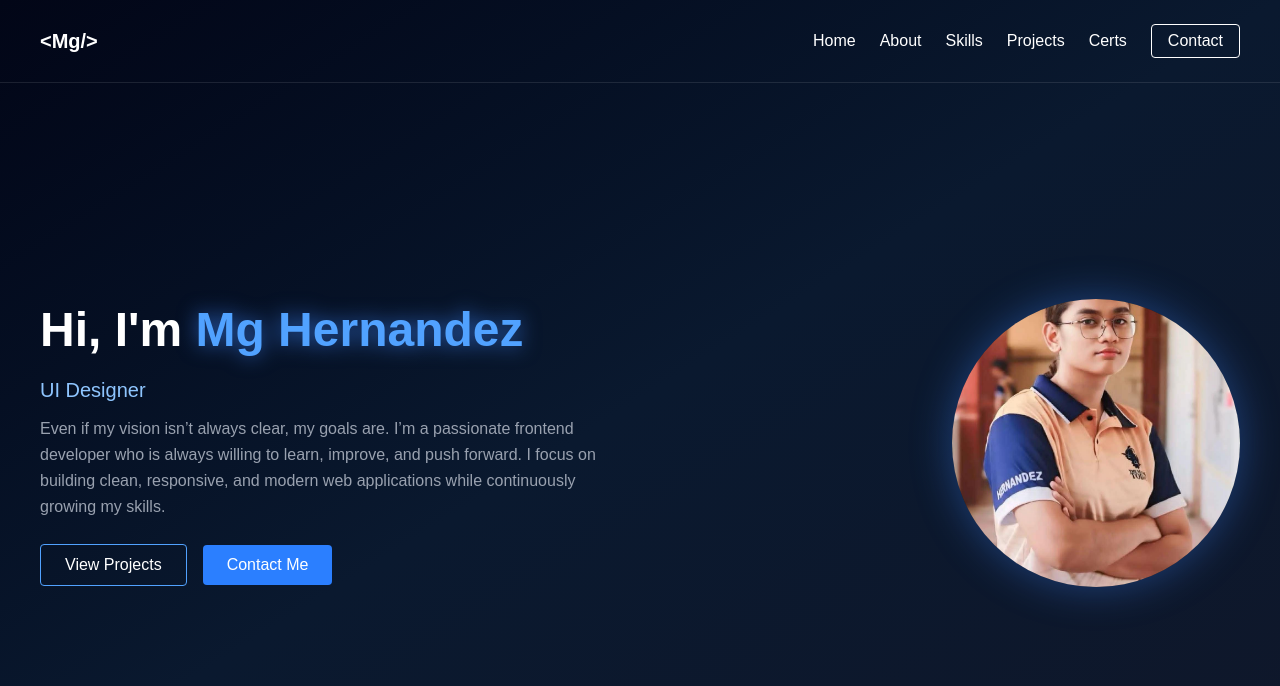
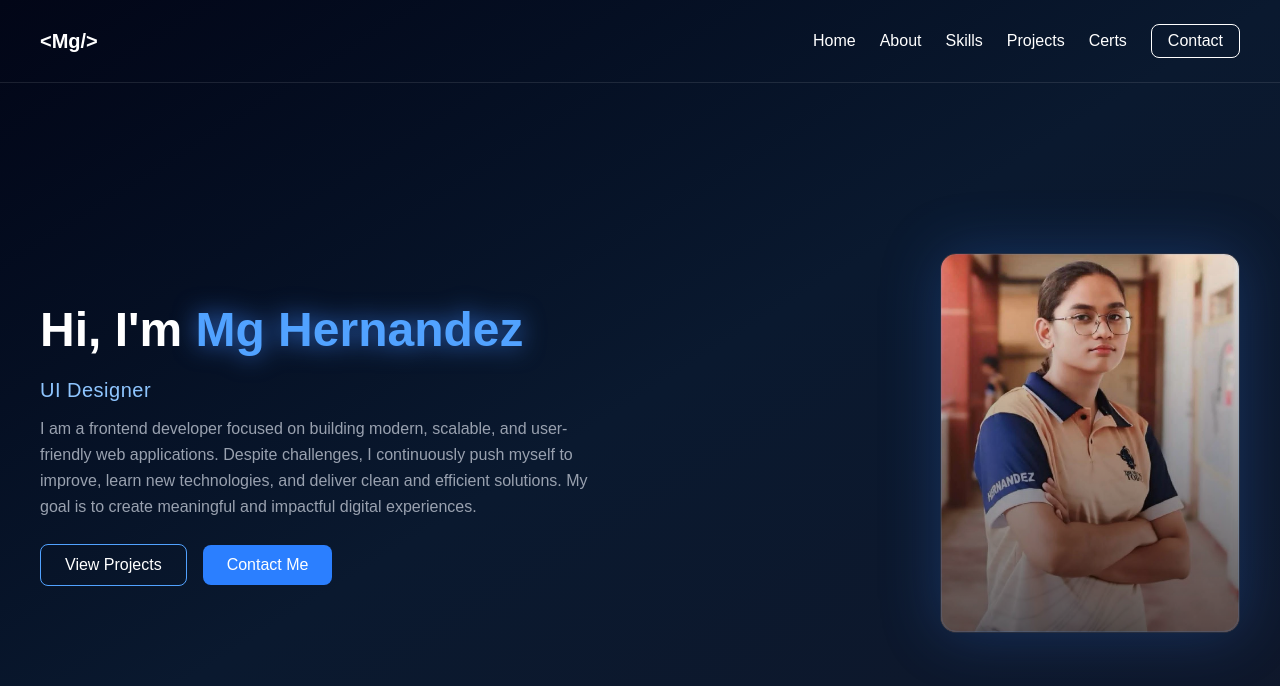
Before and after one commit to mghernandez690-del/portfolio, a Next.js app: page / in a window 1280 px wide. Shown: the top 686 px of the page. Built offline with nearby package versions, Linux system fonts and the light colour scheme.

Commit message:
final professional UI

```diff
--- a/app/page.tsx
+++ b/app/page.tsx
@@ -10,7 +10,7 @@ export default function Home() {
   const roles = ["Frontend Developer", "UI Designer", "React Developer"];
   const [index, setIndex] = useState(0);
 
-  // AUTO CHANGE ROLE
+  // CHANGE ROLE
   useEffect(() => {
     const interval = setInterval(() => {
       setIndex((prev) => (prev + 1) % roles.length);
@@ -47,11 +47,11 @@ export default function Home() {
           <button onClick={() => setActive("skills")}>Skills</button>
           <button onClick={() => setActive("projects")}>Projects</button>
           <button onClick={() => setActive("certs")}>Certs</button>
-          <button className="border px-4 py-1 rounded">Contact</button>
+          <button className="border px-4 py-1 rounded-lg">Contact</button>
         </div>
       </nav>
 
-      {/* MAIN CONTENT */}
+      {/* CONTENT */}
       <div className="h-[calc(100vh-80px)] flex items-center justify-center px-10">
 
         <AnimatePresence mode="wait">
@@ -67,52 +67,66 @@ export default function Home() {
               className="w-full flex flex-col md:flex-row items-center justify-between"
             >
 
-              {/* TEXT */}
+              {/* LEFT */}
               <div className="max-w-xl">
 
                 <h1 className="text-5xl font-bold mb-4 leading-tight">
                   Hi, I'm{" "}
-                  <span className="text-blue-400 drop-shadow-[0_0_10px_rgba(59,130,246,0.7)]">
+                  <span className="text-blue-400 drop-shadow-[0_0_12px_rgba(59,130,246,0.8)]">
                     Mg Hernandez
                   </span>
                 </h1>
 
-                <h2 className="text-xl text-blue-300 h-6 mb-4">
+                <h2 className="text-xl text-blue-300 h-6 mb-4 tracking-wide">
                   {text}
                 </h2>
 
                 <p className="text-gray-400 mb-6 leading-relaxed">
-                  Even if my vision isn’t always clear, my goals are. I’m a passionate frontend developer
-                  who is always willing to learn, improve, and push forward. I focus on building clean,
-                  responsive, and modern web applications while continuously growing my skills.
+                  I am a frontend developer focused on building modern, scalable, and user-friendly web applications.
+                  Despite challenges, I continuously push myself to improve, learn new technologies, and deliver
+                  clean and efficient solutions. My goal is to create meaningful and impactful digital experiences.
                 </p>
 
                 <div className="space-x-4">
                   <button
                     onClick={() => setActive("projects")}
-                    className="px-6 py-2 border border-blue-400 rounded
-                    hover:bg-blue-500 hover:shadow-[0_0_20px_rgba(59,130,246,0.7)]
-                    transition"
+                    className="px-6 py-2 border border-blue-400 rounded-lg
+                    hover:bg-blue-500 hover:shadow-[0_0_25px_rgba(59,130,246,0.6)]
+                    transition duration-300"
                   >
                     View Projects
                   </button>
 
-                  <button className="px-6 py-2 bg-blue-500 rounded hover:shadow-lg transition">
+                  <button
+                    className="px-6 py-2 bg-blue-500 rounded-lg
+                    hover:shadow-[0_0_30px_rgba(59,130,246,0.8)]
+                    transition duration-300"
+                  >
                     Contact Me
                   </button>
                 </div>
               </div>
 
-              {/* IMAGE */}
+              {/* RIGHT IMAGE (PRO STYLE) */}
               <div className="mt-10 md:mt-0">
-                <div className="w-72 h-72 rounded-full overflow-hidden
-                shadow-[0_0_40px_rgba(59,130,246,0.4)] hover:scale-105 transition">
+                <div className="relative w-[300px] h-[380px] rounded-2xl overflow-hidden
+                bg-[#0f172a]
+                border border-white/10
+                shadow-[0_0_60px_rgba(59,130,246,0.25)]
+                hover:shadow-[0_0_80px_rgba(59,130,246,0.5)]
+                transition duration-500 group">
 
                   <img
                     src="/profile.png"
                     alt="profile"
-                    className="w-full h-full object-cover"
+                    className="w-full h-full object-cover group-hover:scale-105 transition duration-500"
                   />
+
+                  {/* OVERLAY */}
+                  <div className="absolute inset-0 bg-gradient-to-t from-black/60 to-transparent" />
+
+                  {/* GLOW BORDER */}
+                  <div className="absolute inset-0 border border-blue-400/20 rounded-2xl animate-pulse" />
 
                 </div>
               </div>
@@ -131,9 +145,8 @@ export default function Home() {
             >
               <h2 className="text-4xl font-bold mb-4">About Me</h2>
               <p className="text-gray-400">
-                I am an aspiring frontend developer who is always willing to learn and grow.
-                I believe that even if things are difficult, consistency and effort will always
-                lead me to my goals.
+                I am continuously improving as a developer, focusing on writing clean code,
+                learning modern frameworks, and building real-world projects that solve problems.
               </p>
             </motion.div>
           )}
```
